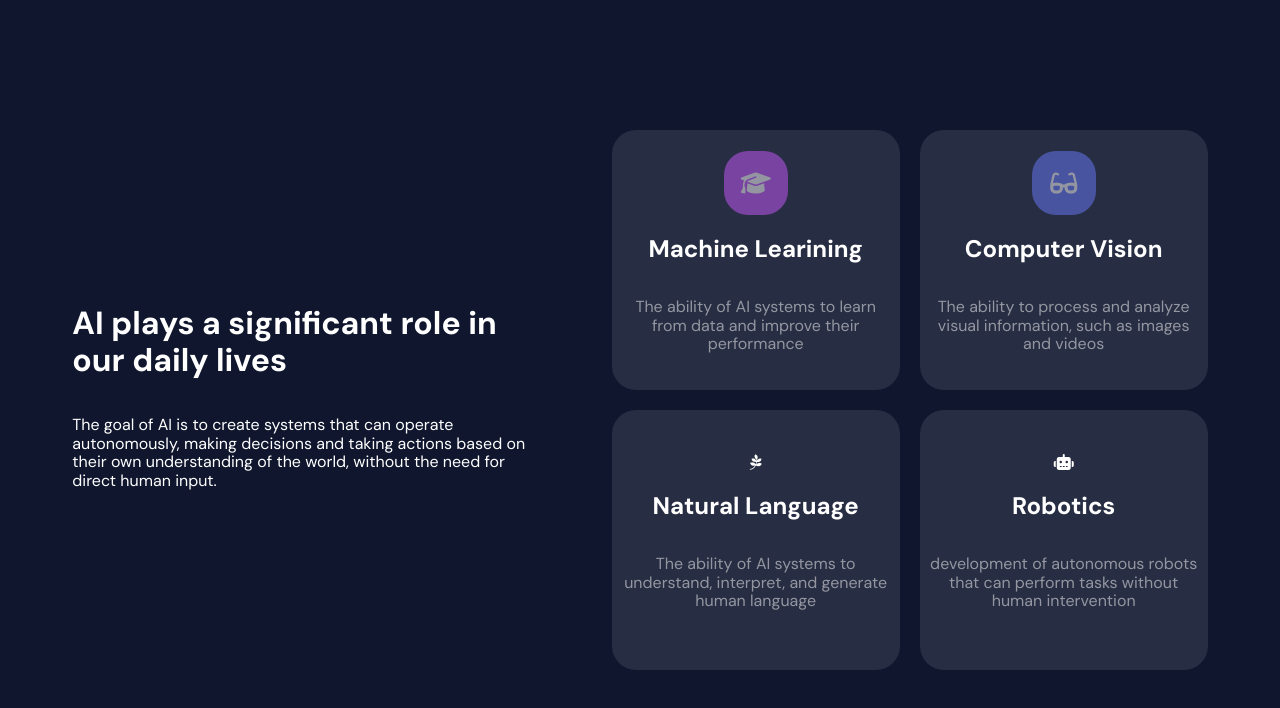
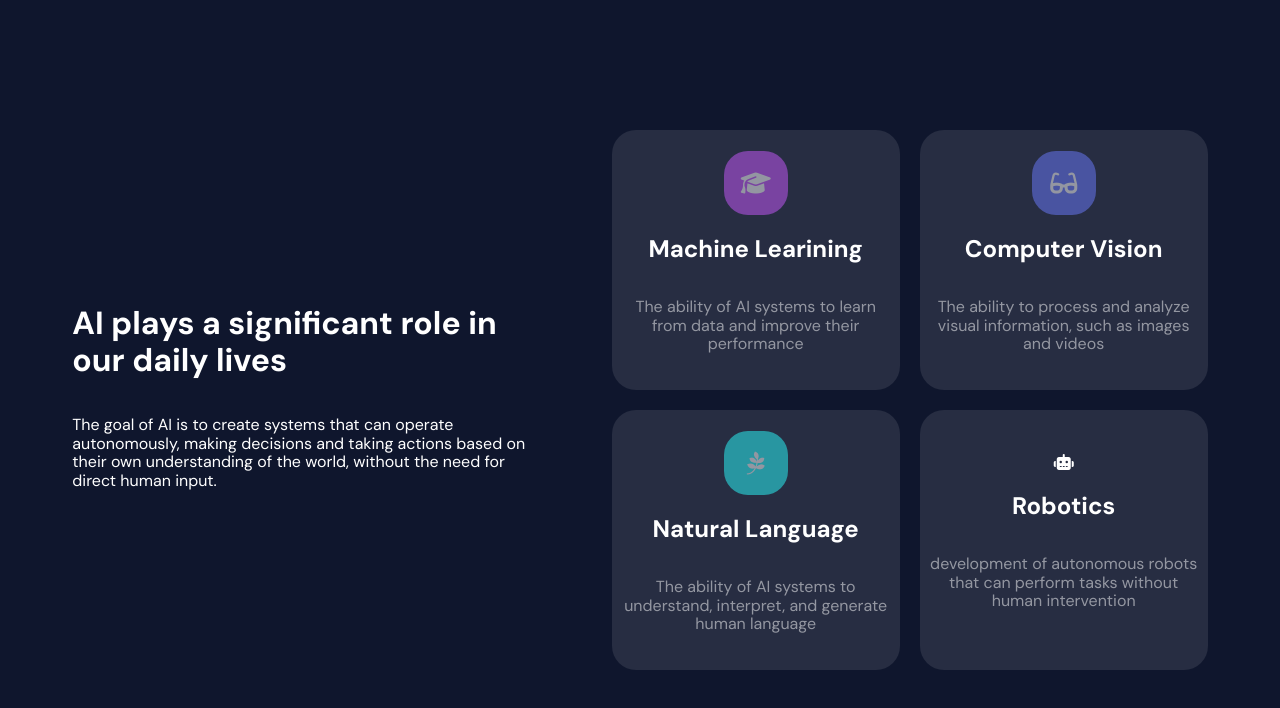
Before and after one commit to lukaszz33/INVO-sekcja-obszar-w-lvl1, a website built with Vite: page index.html in a window 1280 px wide. Built offline with nearby package versions, Linux system fonts and the light colour scheme.

Commit message:
css update 3

```diff
--- a/src/global-styles/style.scss
+++ b/src/global-styles/style.scss
@@ -82,3 +82,15 @@ height: 232px;
   width: 64px;
   height: 64px;
 }
+
+.natural {
+  display: flex;
+  justify-content: center;
+  align-items: center;
+  background-color: var(--color-primary-aqua);
+  opacity: 0.5;
+  border-radius: 24px;
+  font-size: 24px;
+  width: 64px;
+  height: 64px;
+}
```
